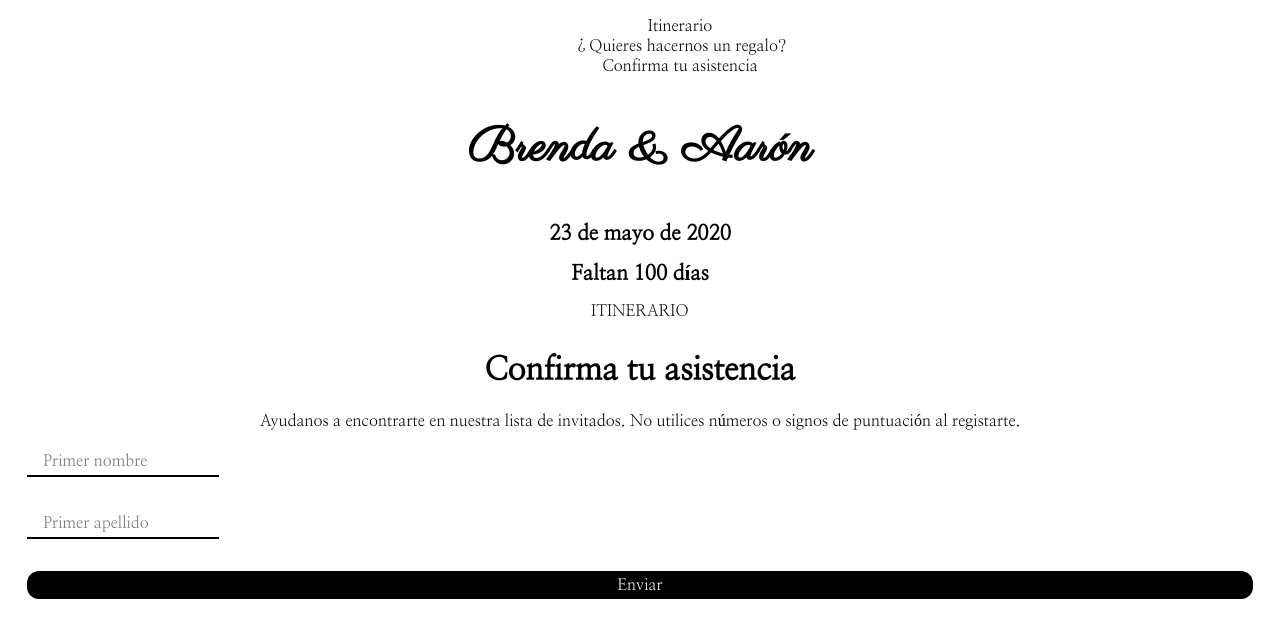
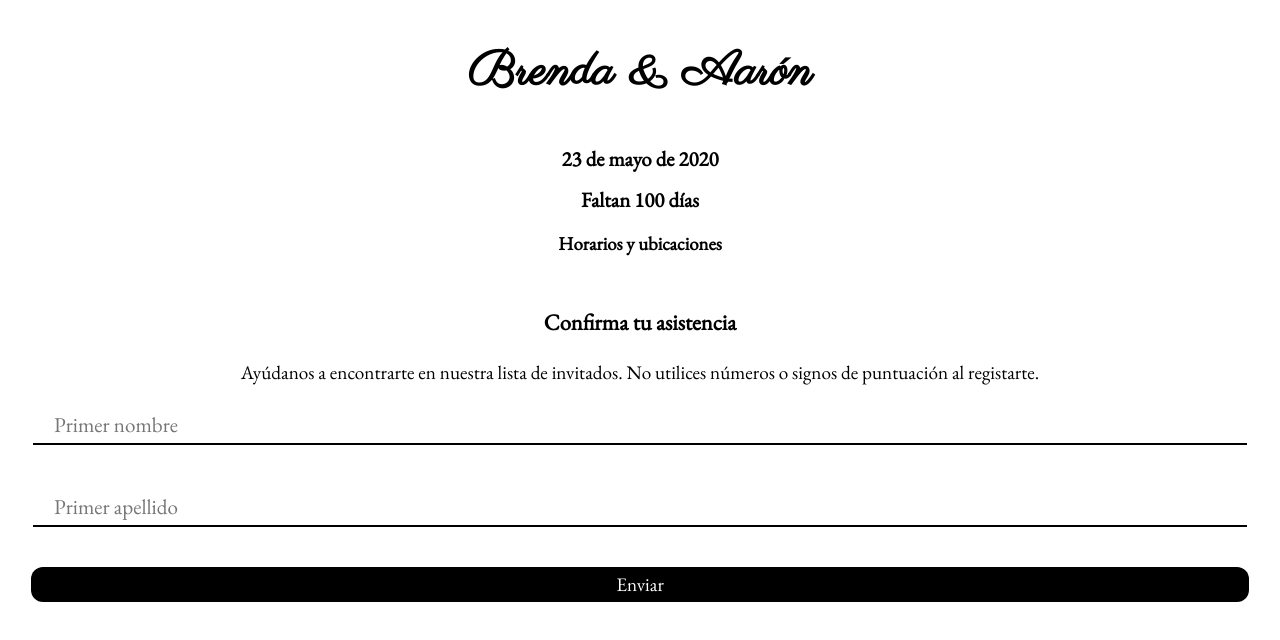
Before and after one commit to nayelyrodarte/Wedding-Rsvp, a React (Create React App) app: page / in a window 1280 px wide. Shown: the top 640 px of the page. Built offline with nearby package versions, Linux system fonts and the light colour scheme.

Commit message:
changed fonts. finished form styling

```diff
--- a/package.json
+++ b/package.json
@@ -33,6 +33,7 @@
     ]
   },
   "devDependencies": {
-    "css-loader": "^3.4.2"
+    "css-loader": "^3.4.2",
+    "react-router-dom": "^5.1.2"
   }
 }
--- a/src/App.css
+++ b/src/App.css
@@ -1,9 +1,9 @@
 @import url('https://fonts.googleapis.com/css?family=Parisienne&display=swap');
 @import url('https://fonts.googleapis.com/css?family=Parisienne&display=swap');
-@import url('https://fonts.googleapis.com/css?family=Nanum+Myeongjo&display=swap');
+@import url('https://fonts.googleapis.com/css?family=EB+Garamond&display=swap');
 
 
 body {
-    font-family: 'Nanum Myeongjo';
-    font-weight: light;
+    font-family: 'EB Garamond';
+    font-size: 1em;
 }
--- a/src/App.js
+++ b/src/App.js
@@ -4,7 +4,6 @@ import Form from './Form';
 import './App.css';
 import styled from 'styled-components';
 import Itinerary from './Itinerary';
-import Navbar from './Navbar';
 
 const Wrapper = styled.div`
   text-align: center;
@@ -14,7 +13,6 @@ class App extends React.Component {
   render() {
     return (
       <Wrapper>
-        <Navbar />
         <Main />
         <Itinerary />
         <Form />
--- a/src/Form.js
+++ b/src/Form.js
@@ -11,10 +11,7 @@ const Button = styled.button`
   border: none;
   border-radius: 12px;
   outline: none;
-
-  &:hover {
-    background: gray;
-  }
+}
 `;
 
 const RSVP = styled.form`
@@ -23,16 +20,16 @@ const RSVP = styled.form`
   background-color: transparent;
   padding: 0.5em 0.2em;
   border-radius: 5px;
+  font-size: 1.2em;
 `;
 
 const Input = styled.input`
-  font-size: inherit;
+  font-size: 1.1em;
   font-family: inherit;
   border: none;
   border-bottom: 2px solid black;
   background-color: transparent;
   padding: 0.25em 1em;
-  width: 10em;
   margin: 1em;
   outline: none;
 `;
@@ -61,8 +58,8 @@ class Form extends React.Component {
   render() {
     return (
       <RSVP>
-        <h1>Confirma tu asistencia</h1>
-        {'Ayudanos a encontrarte en nuestra lista de invitados.'}
+        <h3>Confirma tu asistencia</h3>
+        {'Ayúdanos a encontrarte en nuestra lista de invitados.'}
         {' No utilices números o signos de puntuación al registarte.'}
 
         <Input
--- a/src/Itinerary.js
+++ b/src/Itinerary.js
@@ -2,7 +2,11 @@ import React, { Component } from 'react';
 
 export class Itinerary extends Component {
   render() {
-    return <div>{'ITINERARIO'}</div>;
+    return (
+      <div>
+        <h3> Horarios y ubicaciones </h3>{' '}
+      </div>
+    );
   }
 }
 
--- a/src/Main.js
+++ b/src/Main.js
@@ -20,7 +20,6 @@ class Main extends React.Component {
         <Header> Brenda & Aarón </Header>
         <Content> 23 de mayo de 2020 </Content>
         <Content>
-          {' '}
           Faltan <Counter /> días
         </Content>
       </div>
--- a/src/Navbar.js
+++ /dev/null
@@ -1,17 +0,0 @@
-import React, { Component } from 'react';
-
-export class Navbar extends Component {
-  render() {
-    return (
-      <div>
-        <ul>
-          <ol>Itinerario</ol>
-          <ol>¿Quieres hacernos un regalo?</ol>
-          <ol>Confirma tu asistencia</ol>
-        </ul>
-      </div>
-    );
-  }
-}
-
-export default Navbar;
--- a/src/index.js
+++ b/src/index.js
@@ -3,7 +3,8 @@ import ReactDOM from 'react-dom';
 import App from './App';
 import * as serviceWorker from './serviceWorker';
 
-ReactDOM.render(<App />, document.getElementById('root'));
+
+ReactDOM.render( < App / > , document.getElementById('root'));
 
 // If you want your app to work offline and load faster, you can change
 // unregister() to register() below. Note this comes with some pitfalls.
```
Also changed, not shown: 1 other file (tests, documents, lock files or other folders).
